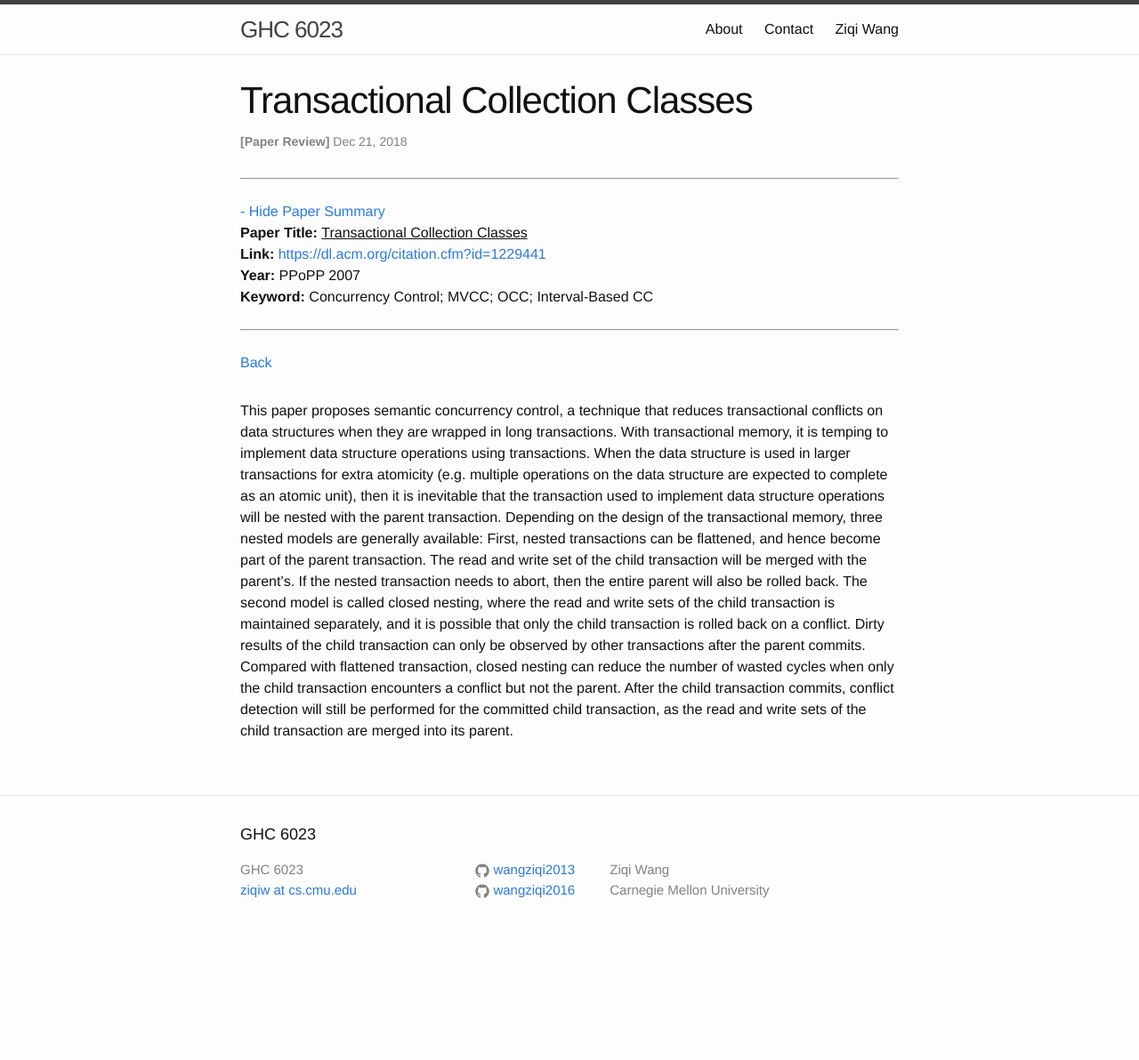
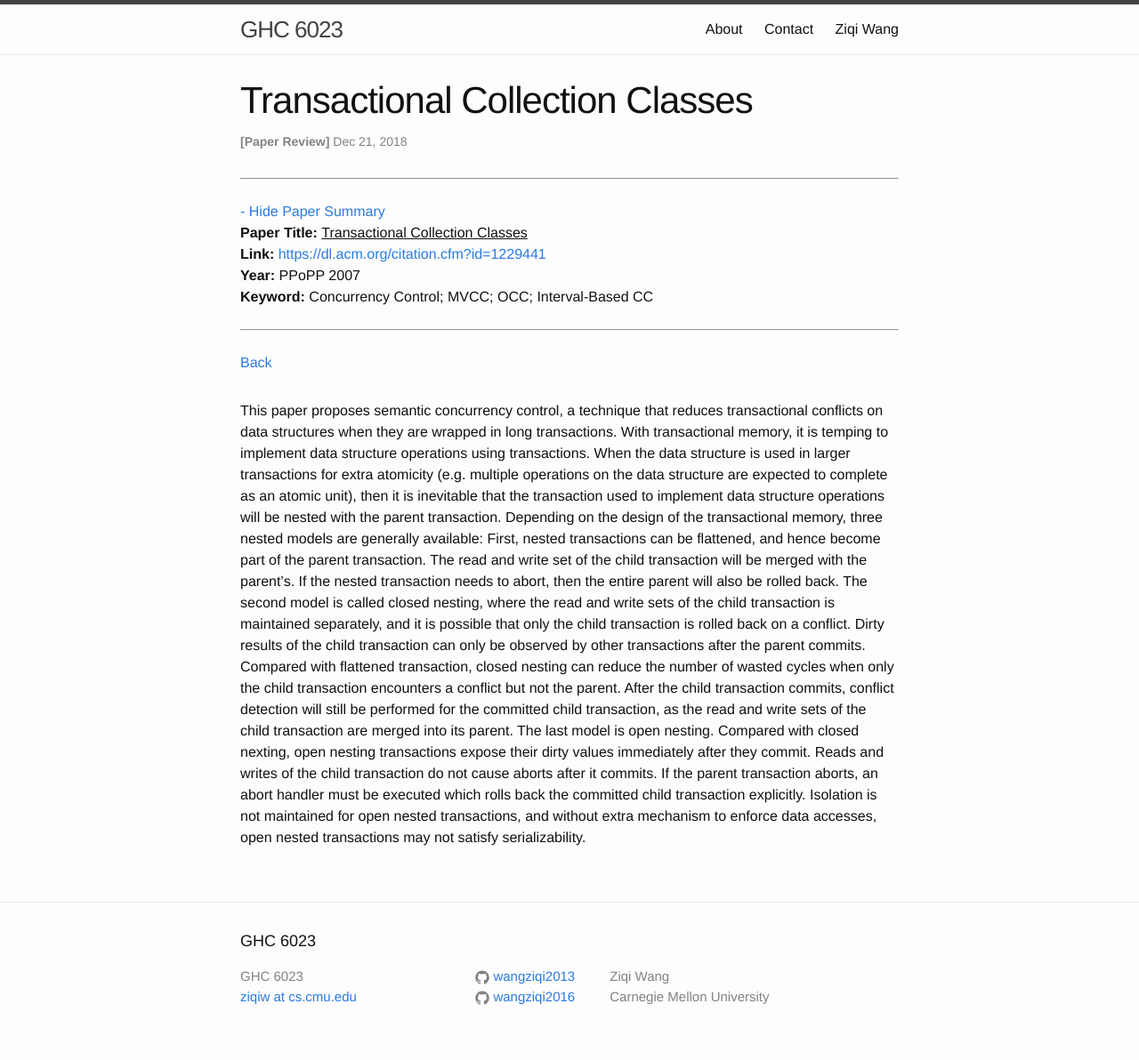
Before and after one commit to wangziqi2013/wangziqi2013.github.io, a Jekyll site: the page built from _posts/2018-12-21-transactional-collection-classes.markdown, in a window 1280 px wide. Shown: the whole page at 89% size. Built offline with Jekyll 4.4.1, drawn with Linux system fonts in a browser that asks for light colours; before the commit the page ends 1072 px from its top, so only the background shows below that.

Commit message:
Adding open nesting

```diff
--- a/_posts/2018-12-21-transactional-collection-classes.markdown
+++ b/_posts/2018-12-21-transactional-collection-classes.markdown
@@ -26,4 +26,8 @@ is rolled back on a conflict. Dirty results of the child transaction can only be
 parent commits. Compared with flattened transaction, closed nesting can reduce the number of wasted cycles
 when only the child transaction encounters a conflict but not the parent. After the child transaction commits, conflict
 detection will still be performed for the committed child transaction, as the read and write sets of the child transaction
-are merged into its parent.
+are merged into its parent. The last model is open nesting. Compared with closed nexting, open nesting transactions
+expose their dirty values immediately after they commit. Reads and writes of the child transaction do not cause aborts
+after it commits. If the parent transaction aborts, an abort handler must be executed which rolls back the committed
+child transaction explicitly. Isolation is not maintained for open nested transactions, and without extra mechanism to
+enforce data accesses, open nested transactions may not satisfy serializability.
```
